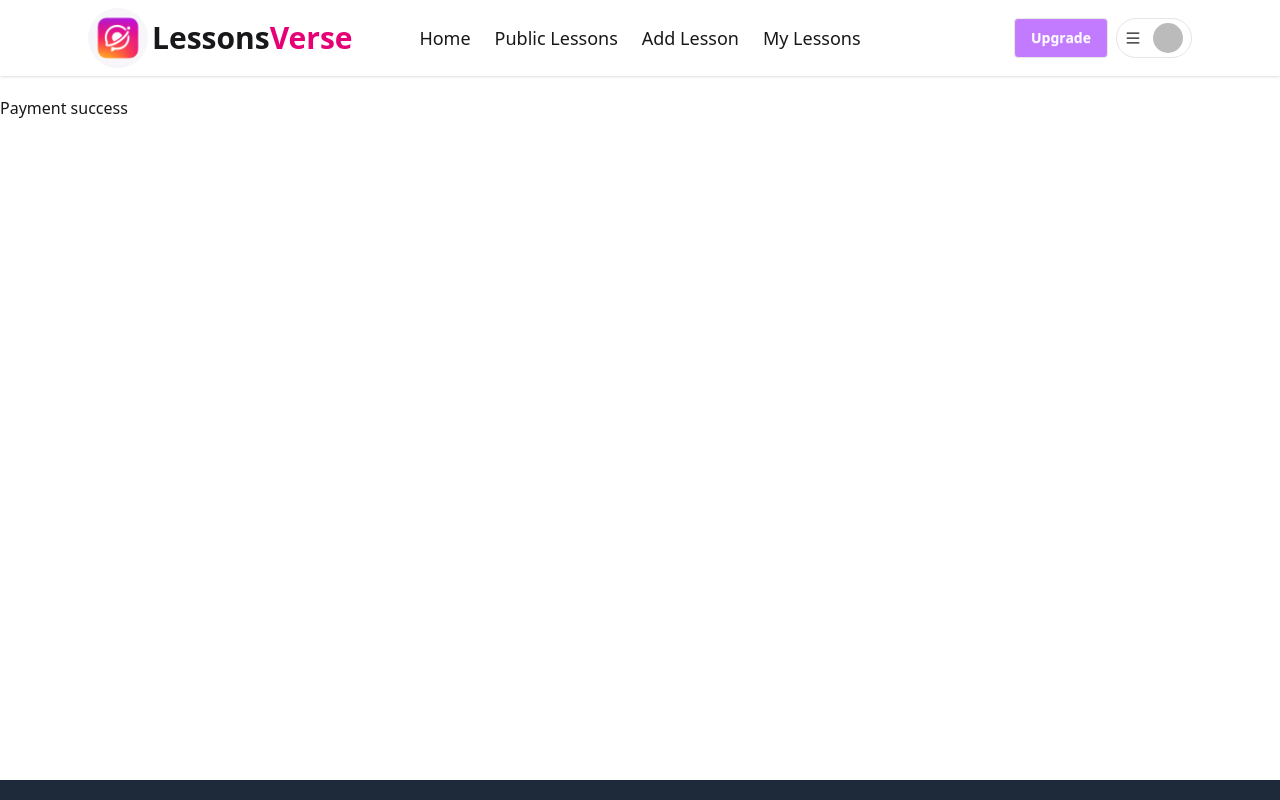
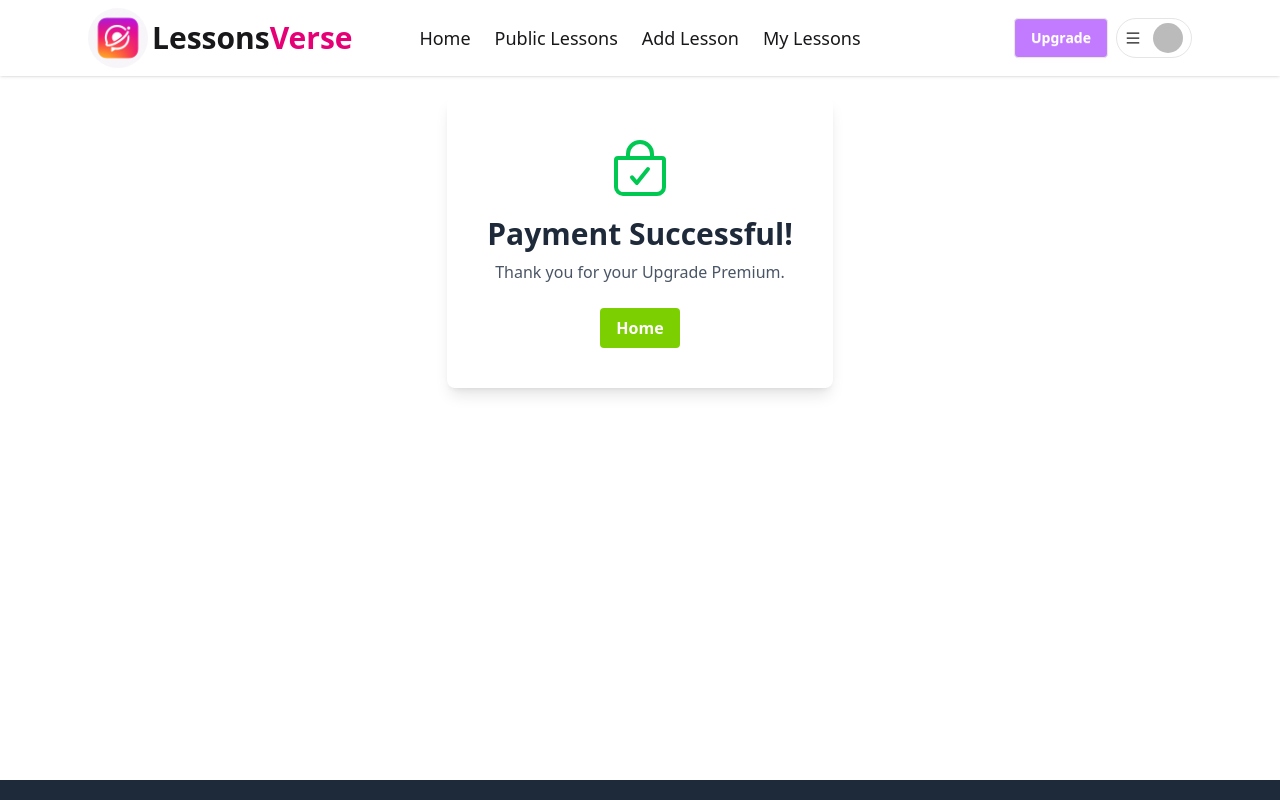
Before and after one commit to limon310/lessonsVerse-client, a React (Vite) app: page /payment-success in a window 1280 px wide. Shown: the top 800 px of the page. Built offline with nearby package versions, Linux system fonts and the light colour scheme; no server answers; sample sign-in values are in the browser's storage.

Commit message:
payment-success page created

```diff
--- a/src/pages/Payment/PaymentSuccess.jsx
+++ b/src/pages/Payment/PaymentSuccess.jsx
@@ -1,9 +1,39 @@
 import React from 'react';
+import { useEffect } from 'react';
+import { Link, useSearchParams } from 'react-router';
+import useAxiosSecure from '../../hooks/useAxiosSecure';
+import { IoBagCheckOutline } from 'react-icons/io5'
 
 const PaymentSuccess = () => {
+    const [searchParams] = useSearchParams()
+    const axiosSecure = useAxiosSecure();
+    const sessionId = searchParams.get("session_id")
+    // console.log(sessionId);
+    useEffect(() => {
+        if (sessionId) {
+            axiosSecure.patch(`/payment-success/?session_id=${sessionId}`)
+                .then(res => {
+                    console.log(res.data);
+                })
+        }
+    }, [sessionId, axiosSecure])
     return (
-        <div>
-            <h2>Payment success</h2>
+        <div className='flex flex-col items-center justify-center'>
+            <div className='bg-white p-10 rounded-lg shadow-lg text-center'>
+                <IoBagCheckOutline className='w-16 h-16 text-green-500 mx-auto mb-4' />
+                <h1 className='text-3xl font-bold text-gray-800 mb-2'>
+                    Payment Successful!
+                </h1>
+                <p className='text-gray-600 mb-6'>
+                    Thank you for your Upgrade Premium.
+                </p>
+                <Link
+                    to='/'
+                    className='inline-block bg-lime-500 text-white font-semibold py-2 px-4 rounded hover:bg-lime-600 transition duration-300'
+                >
+                    Home
+                </Link>
+            </div>
         </div>
     );
 };
```
